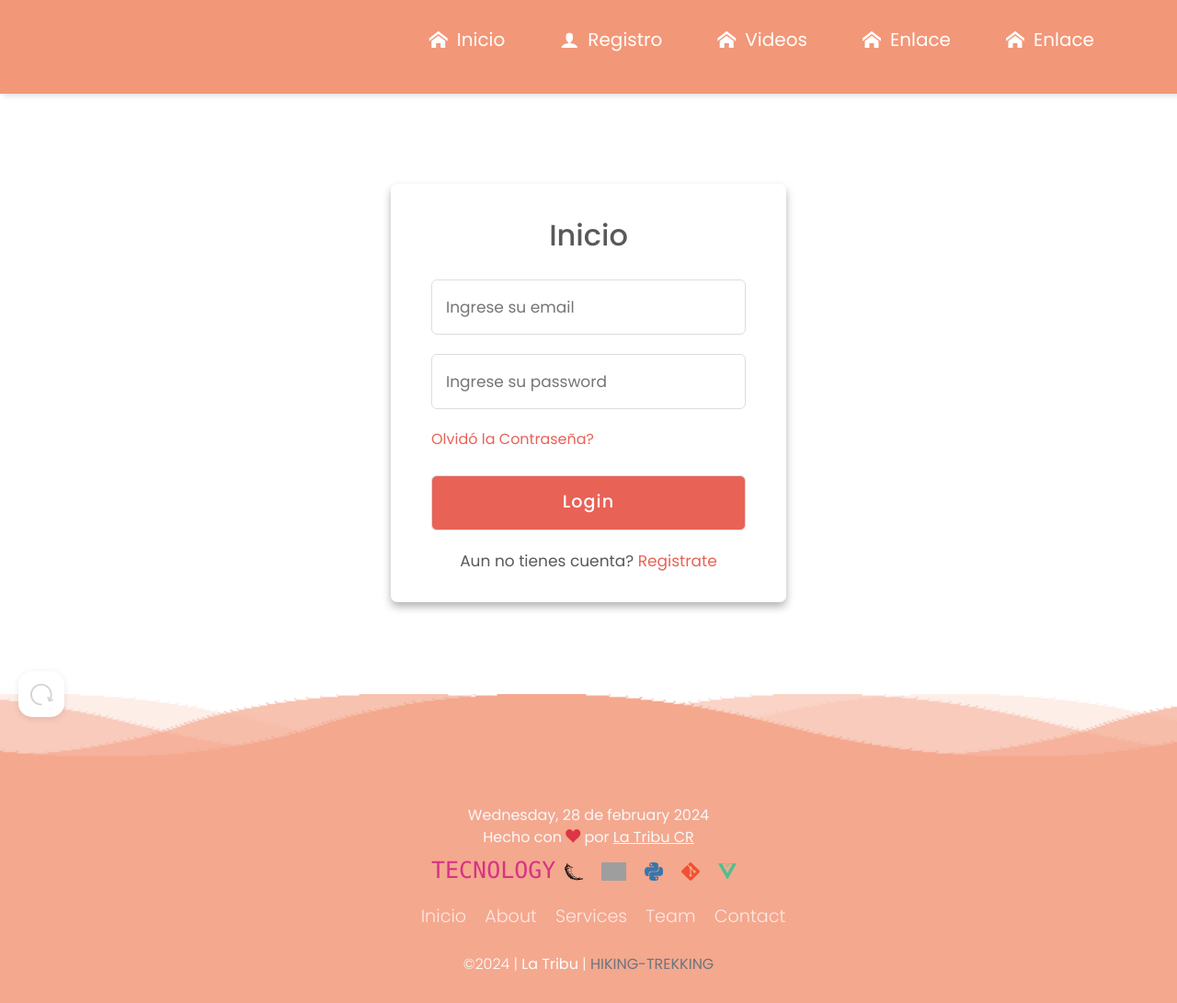
After one commit to kerm1977/latribu, a Flask app: page /registro in a window 1280 px wide. The commit adds this page. Shown: the whole page at 92% size. Run offline with Flask 3, Linux system fonts and the light colour scheme; parts of the project's set-up code (start-up, migrations or seed data) failed here and were passed over; some libraries are stand-ins or nearby versions; some web fonts are replaced; grey boxes are pictures that could not be loaded.

Commit message:
Formularios

```diff
--- a/app.py
+++ b/app.py
@@ -131,7 +131,17 @@ def videos():
 	title 	= 	"Camino de Costa Rica"
 	return render_template("videos.html", title=title, date=date)
 
+@app.route("/registro")
+def registro():
+	date 	= 	datetime.now()
+	title 	= 	"Camino de Costa Rica"
+	return render_template("register.html", title=title, date=date)
 
+@app.route("/login")
+def login():
+	date 	= 	datetime.now()
+	title 	= 	"Camino de Costa Rica"
+	return render_template("login.html", title=title, date=date)
 
 
 # -----------------------
@@ -140,7 +150,7 @@ if __name__ == "__main__":
 	db.create_all()
 	# db.upgrade_all()
 	# db.drop_all()	#Solo se ejecuta para migrar nuevos campos a la db pero borra el contenido
-	app.run(debug = False)
+	app.run(debug = True)
 
 	# Migraciones Cmder
 		# set FLASK_APP=main.py 	<--Crea un directorio de migraciones
--- a/static/css/footer.css
+++ b/static/css/footer.css
@@ -10,7 +10,6 @@
   justify-content: center;
   align-items: center;
   flex-direction: column;
-
   }
 
 .tec_Ico{
@@ -52,6 +51,7 @@
   display: inline-block;
   transition: 0.5s;
   }
+
 .social-icon__link:hover {
   transform: translateY(-10px);
   }
@@ -150,8 +150,4 @@
   p .copyRight{
     font-size: 14px;
   }
-
-
-
-
 }
--- /dev/null
+++ b/static/css/formularios.css
@@ -0,0 +1,75 @@
+.container_register{
+   	margin: auto;
+   	max-width: 430px;
+  	background: #fff;
+ 	border-radius: 7px;
+  	box-shadow: 0 5px 10px rgba(0,0,0,0.3);
+  	margin-bottom: 200px;
+	}
+
+.container .registration{
+  display: none;
+}
+#check:checked ~ .registration{
+  display: block;
+}
+#check:checked ~ .login{
+  display: none;
+}
+#check{
+  display: none;
+}
+.container .form{
+  padding: 2rem;
+}
+.form header{
+  font-size: 2rem;
+  font-weight: 500;
+  text-align: center;
+  margin-bottom: 1.5rem;
+}
+ .form input{
+   height: 60px;
+   width: 100%;
+   padding: 0 15px;
+   font-size: 17px;
+   margin-bottom: 1.3rem;
+   border: 1px solid #ddd;
+   border-radius: 6px;
+   outline: none;
+ }
+ .form input:focus{
+   box-shadow: 0 1px 0 rgba(0,0,0,0.2);
+ }
+.form a{
+  font-size: 16px;
+  color: rgb(232, 98, 86);
+  text-decoration: none;
+}
+.form a:hover{
+  text-decoration: underline;
+}
+.form input.button{
+  color: #fff;
+  background: rgb(232, 98, 86);
+  font-size: 1.2rem;
+  font-weight: 500;
+  letter-spacing: 1px;
+  margin-top: 1.7rem;
+  cursor: pointer;
+  transition: 0.4s;
+}
+.form input.button:hover{
+  background: rgb(232, 98, 86);
+}
+.signup{
+  font-size: 17px;
+  text-align: center;
+}
+.signup label{
+  color: rgb(232, 98, 86);
+  cursor: pointer;
+}
+.signup label:hover{
+  text-decoration: underline;
+}
--- a/static/css/index.css
+++ b/static/css/index.css
@@ -26,5 +26,4 @@
 		margin: auto;
 		padding: 0px 30px;
 	}
-
 }
--- a/static/css/main.css
+++ b/static/css/main.css
@@ -24,3 +24,4 @@
 @import url('cards.css');
 @import url('index.css');
 @import url('videos.css');
+@import url('formularios.css');
--- a/templates/caminocr.html
+++ b/templates/caminocr.html
@@ -5,6 +5,7 @@
 	<div class="container container_title">
 		<h1>{{title}}</h1>
 	</div>
+
 	<div class="container container_info">
 	    Lorem ipsum dolor, sit amet consectetur adipisicing elit. Voluptate libero maxime atque, et dolore dicta aliquid excepturi debitis earum corrupti harum sint consequuntur neque magni tempora, suscipit fuga veniam voluptatibus?
 	    Est ipsa beatae, corrupti laudantium. Quidem, in tempora, nulla quam optio fugiat repudiandae. Explicabo reprehenderit sit praesentium debitis, vitae ratione suscipit et pariatur aut expedita autem maiores in quas, neque!
--- a/templates/navbar.html
+++ b/templates/navbar.html
@@ -2,12 +2,16 @@
     <ul class="sidebar">
 
         <li class="mt-5" onclick=cerrarBarra()><a  href="#"><span class="icon-cross"></span></a></li>
+
         <hr class="separador">
         <li class="mt-5"><a  href="{{url_for('home')}}"><span class="icon-home"> </span>Inicio</a></li>
+
         <hr class="sidebarline">
-        <li><a  href="#"><span class="icon-user"> </span>Registro</a></li>
+        <li><a  href="{{url_for('registro')}}"><span class="icon-user"> </span>Registro</a></li>
+
         <hr class="sidebarline">
         <li><a  href="{{url_for('videos')}}"><span class="icon-home"> </span>Videos</a></li>
+
         <hr class="sidebarline">
         <li><a  href="#"><span class="icon-home"> </span>Enlace</a></li>
         <hr class="sidebarline">
@@ -19,7 +23,7 @@
         </div>
 
         <li class="hideOnMobile"><a  href="{{url_for('home')}}"><span class="icon-home"> </span> Inicio</a></li>
-        <li class="hideOnMobile"><a  href="#"><span class="icon-user"> </span>Registro</a></li>
+        <li class="hideOnMobile"><a  href="{{url_for('registro')}}"><span class="icon-user"> </span>Registro</a></li>
         <li class="hideOnMobile"><a  href="{{url_for('videos')}}"><span class="icon-home"> </span>Videos</a></li>
         <li class="hideOnMobile"><a  href="#"><span class="icon-home"> </span>Enlace</a></li>
         <li class="hideOnMobile"><a  href="#"><span class="icon-home"> </span>Enlace</a></li>
--- /dev/null
+++ b/templates/register.html
@@ -0,0 +1,44 @@
+{% extends "base.html" %}
+{% block content %}
+
+
+<div class="wrap">
+	<div class="container_register">
+	  	<div class="container">
+	    <input type="checkbox" id="check">
+	    <div class="login form">
+	      <header class="text-center">Inicio</header>
+	      <form action="#">
+	        <input type="text" placeholder="Ingrese su email">
+	        <input type="password" placeholder="Ingrese su password">
+	        <a href="#">Olvidó la Contraseña?</a>
+	        <input type="button" class="button" value="Login">
+	      </form>
+	      <div class="signup">
+	        <span class="signup">Aun no tienes cuenta?
+	         <label for="check">Registrate</label>
+	        </span>
+	      </div>
+	    </div>
+
+
+	    <div class="registration form">
+	      <header>Registro</header>
+	      <form action="#">
+	        <input type="text" placeholder="Ingrese su email">
+	        <input type="password" placeholder="Crear un password">
+	        <input type="password" placeholder="Confirmar el password">
+	        <input type="button" class="button" value="Registrarse">
+	      </form>
+	      <div class="signup">
+	        <span class="signup">Aun no tienes cuenta?
+	         <label for="check">Ir a Login</label>
+	        </span>
+	      </div>
+	    </div>
+	  </div>
+	</div>
+</div>
+
+
+{% endblock %}
```
Also changed, not shown: templates/login.html (added, +7 -0 lines). Lines whose indentation alone changed are shown as unchanged.
